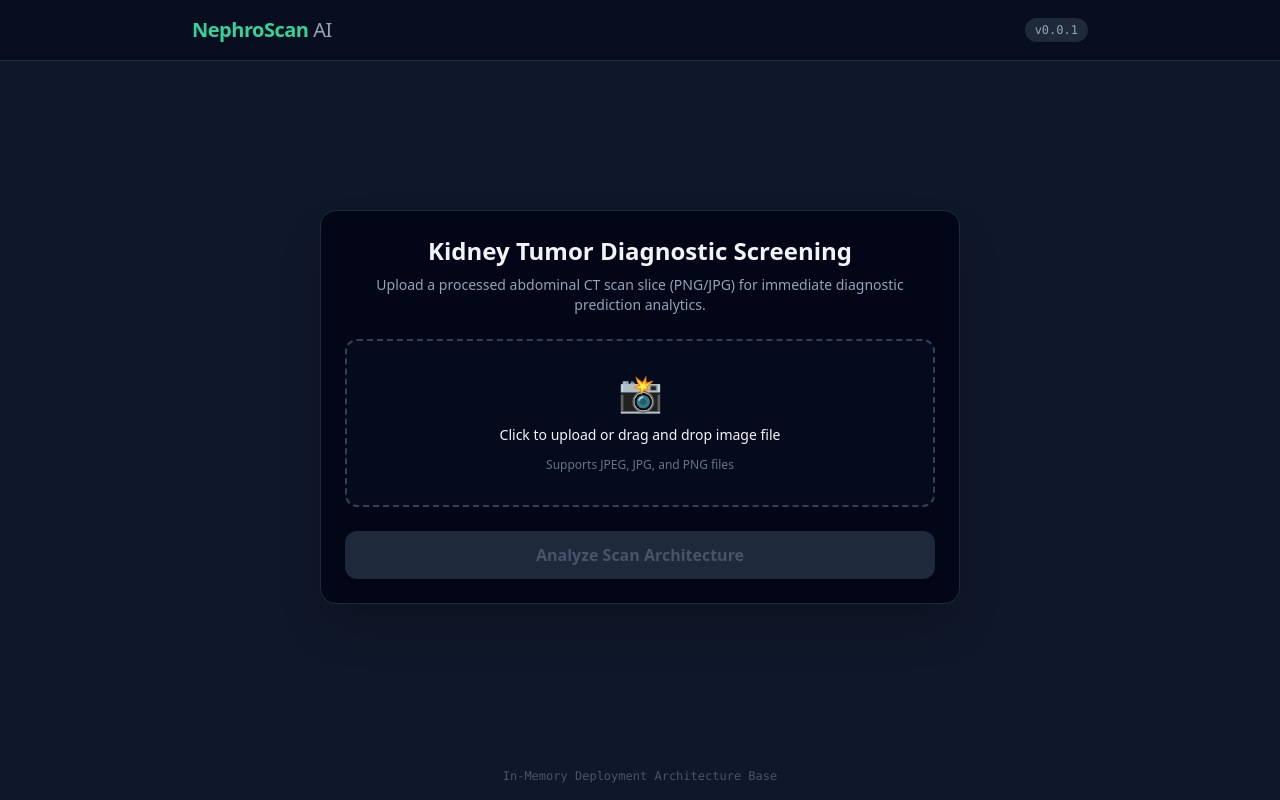
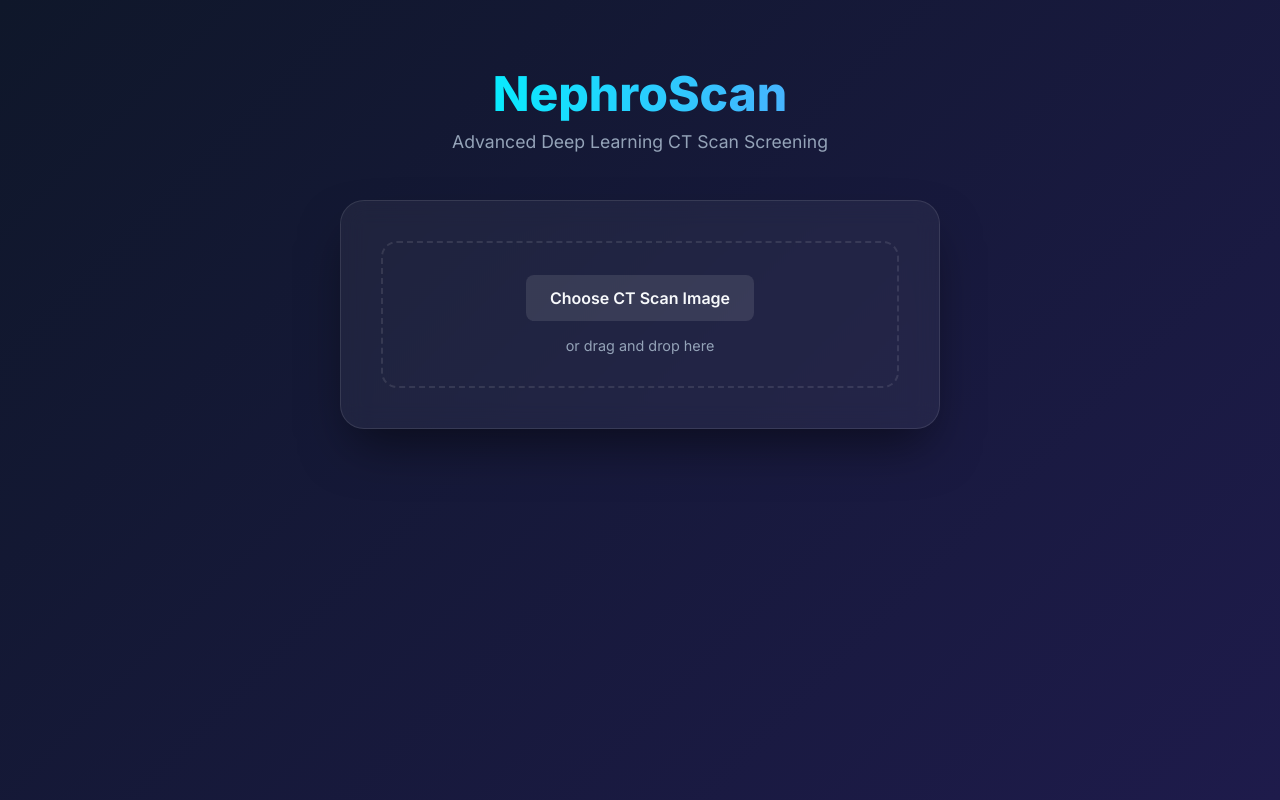
Before and after one commit to prathamd69/kidney-tumor-detection, a FastAPI app: page / in a window 1280 px wide. Run offline with FastAPI, Linux system fonts and the light colour scheme; parts of the project's set-up code (start-up, migrations or seed data) failed here and were passed over; some libraries are stand-ins or nearby versions.

Commit message:
made frontend using gemini

```diff
--- a/templates/index.html
+++ b/templates/index.html
@@ -3,146 +3,375 @@
 <head>
     <meta charset="UTF-8">
     <meta name="viewport" content="width=device-width, initial-scale=1.0">
-    <title>Kidney Tumor Detection Platform</title>
-    <script src="https://cdn.tailwindcss.com"></script>
+    <title>Kidney Tumor Detection API</title>
+    <link href="https://fonts.googleapis.com/css2?family=Inter:wght@300;400;600;800&display=swap" rel="stylesheet">
+    <style>
+        :root {
+            --primary: #00f2fe;
+            --secondary: #4facfe;
+            --dark: #0f172a;
+            --card-bg: rgba(255, 255, 255, 0.05);
+            --border: rgba(255, 255, 255, 0.1);
+            --text-main: #f8fafc;
+            --text-muted: #94a3b8;
+            --danger: #ef4444;
+            --success: #10b981;
+        }
+
+        * {
+            margin: 0;
+            padding: 0;
+            box-sizing: border-box;
+            font-family: 'Inter', sans-serif;
+        }
+
+        body {
+            background: linear-gradient(135deg, #0f172a 0%, #1e1b4b 100%);
+            color: var(--text-main);
+            min-height: 100vh;
+            display: flex;
+            flex-direction: column;
+            align-items: center;
+            padding: 2rem;
+        }
+
+        header {
+            text-align: center;
+            margin-bottom: 3rem;
+            margin-top: 2rem;
+        }
+
+        h1 {
+            font-size: 3rem;
+            font-weight: 800;
+            background: linear-gradient(to right, var(--primary), var(--secondary));
+            -webkit-background-clip: text;
+            -webkit-text-fill-color: transparent;
+            margin-bottom: 0.5rem;
+        }
+
+        p.subtitle {
+            color: var(--text-muted);
+            font-size: 1.1rem;
+        }
+
+        .container {
+            width: 100%;
+            max-width: 600px;
+            background: var(--card-bg);
+            backdrop-filter: blur(12px);
+            border: 1px solid var(--border);
+            border-radius: 24px;
+            padding: 2.5rem;
+            box-shadow: 0 25px 50px -12px rgba(0, 0, 0, 0.5);
+        }
+
+        .upload-section {
+            border: 2px dashed var(--border);
+            border-radius: 16px;
+            padding: 2rem;
+            text-align: center;
+            transition: all 0.3s ease;
+            position: relative;
+        }
+
+        .upload-section:hover {
+            border-color: var(--secondary);
+            background: rgba(79, 172, 254, 0.05);
+        }
+
+        #imageInput {
+            display: none;
+        }
+
+        .upload-btn {
+            background: rgba(255, 255, 255, 0.1);
+            color: var(--text-main);
+            padding: 0.8rem 1.5rem;
+            border-radius: 8px;
+            cursor: pointer;
+            font-weight: 600;
+            transition: all 0.2s ease;
+            display: inline-block;
+            margin-bottom: 1rem;
+        }
+
+        .upload-btn:hover {
+            background: rgba(255, 255, 255, 0.2);
+        }
+
+        #imagePreview {
+            max-width: 100%;
+            border-radius: 12px;
+            margin-top: 1rem;
+            display: none;
+            box-shadow: 0 10px 15px -3px rgba(0, 0, 0, 0.3);
+        }
+
+        .action-btn {
+            width: 100%;
+            padding: 1rem;
+            border: none;
+            border-radius: 12px;
+            font-size: 1.1rem;
+            font-weight: 600;
+            cursor: pointer;
+            margin-top: 1.5rem;
+            transition: transform 0.2s ease, opacity 0.2s ease;
+            display: none;
+        }
+
+        .action-btn:active {
+            transform: scale(0.98);
+        }
+
+        .btn-primary {
+            background: linear-gradient(to right, var(--primary), var(--secondary));
+            color: #000;
+        }
+
+        .btn-warning {
+            background: linear-gradient(to right, #f59e0b, #ef4444);
+            color: #fff;
+        }
+
+        .btn-primary:hover, .btn-warning:hover {
+            opacity: 0.9;
+        }
+
+        .results-container {
+            margin-top: 2rem;
+            display: none;
+        }
+
+        .result-card {
+            background: rgba(0, 0, 0, 0.2);
+            border-radius: 12px;
+            padding: 1.5rem;
+            margin-bottom: 1rem;
+            border-left: 4px solid var(--secondary);
+            animation: fadeIn 0.5s ease;
+        }
+
+        .result-card.danger { border-left-color: var(--danger); }
+        .result-card.success { border-left-color: var(--success); }
+
+        .result-label {
+            font-size: 0.9rem;
+            color: var(--text-muted);
+            text-transform: uppercase;
+            letter-spacing: 1px;
+            margin-bottom: 0.5rem;
+        }
+
+        .result-value {
+            font-size: 1.5rem;
+            font-weight: 800;
+        }
+
+        .description {
+            margin-top: 0.8rem;
+            font-size: 0.95rem;
+            line-height: 1.5;
+            color: #cbd5e1;
+        }
+
+        /* Loading Spinner */
+        .loader {
+            border: 3px solid rgba(255,255,255,0.1);
+            border-radius: 50%;
+            border-top: 3px solid var(--primary);
+            width: 24px;
+            height: 24px;
+            animation: spin 1s linear infinite;
+            display: inline-block;
+            vertical-align: middle;
+            margin-right: 10px;
+            display: none;
+        }
+
+        @keyframes spin { 0% { transform: rotate(0deg); } 100% { transform: rotate(360deg); } }
+        @keyframes fadeIn { from { opacity: 0; transform: translateY(10px); } to { opacity: 1; transform: translateY(0); } }
+
+        .error-message {
+            color: var(--danger);
+            margin-top: 1rem;
+            text-align: center;
+            display: none;
+        }
+    </style>
 </head>
-<body class="bg-slate-900 text-slate-100 min-h-screen flex flex-col justify-between">
+<body>
 
-    <header class="border-b border-slate-800 bg-slate-950/50 backdrop-blur p-4">
-        <div class="max-w-4xl mx-auto flex justify-between items-center">
-            <h1 class="text-xl font-bold tracking-tight text-emerald-400">NephroScan <span class="text-slate-400 font-normal">AI</span></h1>
-            <span class="text-xs bg-slate-800 text-slate-400 px-2.5 py-1 rounded-full font-mono">v0.0.1</span>
-        </div>
+    <header>
+        <h1>NephroScan</h1>
+        <p class="subtitle">Advanced Deep Learning CT Scan Screening</p>
     </header>
 
-    <main class="flex-grow max-w-2xl w-full mx-auto p-4 flex flex-col justify-center">
-        <div class="bg-slate-950 border border-slate-800 rounded-2xl p-6 shadow-2xl space-y-6">
+    <div class="container">
+        <div class="upload-section" id="dropZone">
+            <label for="imageInput" class="upload-btn">Choose CT Scan Image</label>
+            <input type="file" id="imageInput" accept=".jpg, .jpeg, .png">
+            <p style="color: var(--text-muted); font-size: 0.9rem;">or drag and drop here</p>
+            <img id="imagePreview" alt="CT Scan Preview">
+        </div>
 
-            <div class="text-center space-y-2">
-                <h2 class="text-2xl font-bold">Kidney Tumor Diagnostic Screening</h2>
-                <p class="text-sm text-slate-400">Upload a processed abdominal CT scan slice (PNG/JPG) for immediate diagnostic prediction analytics.</p>
+        <button id="scanBtn" class="action-btn btn-primary">
+            <span class="loader" id="scanLoader"></span>
+            <span id="scanText">Run Initial Screening</span>
+        </button>
+
+        <div id="errorMessage" class="error-message"></div>
+
+        <div id="resultsWrapper" class="results-container">
+            <!-- Binary Result Card -->
+            <div id="binaryCard" class="result-card">
+                <div class="result-label">Initial Screening Result</div>
+                <div id="binaryPrediction" class="result-value">--</div>
+                <div class="description" id="binaryConfidence">Confidence: --%</div>
             </div>
 
-            <div id="drop-zone" class="border-2 border-dashed border-slate-700 hover:border-emerald-500/50 rounded-xl p-8 text-center cursor-pointer transition bg-slate-900/30 group">
-                <input type="file" id="file-input" class="hidden" accept=".png,.jpg,.jpeg">
-                <div class="space-y-3" id="upload-prompt">
-                    <div class="text-4xl text-slate-500 group-hover:text-emerald-400 transition">📸</div>
-                    <p class="text-sm font-medium">Click to upload or drag and drop image file</p>
-                    <p class="text-xs text-slate-500">Supports JPEG, JPG, and PNG files</p>
-                </div>
-                <img id="image-preview" class="hidden max-h-64 mx-auto rounded-lg border border-slate-700 shadow-md">
-            </div>
-
-            <button id="analyze-btn" disabled class="w-full bg-emerald-600 hover:bg-emerald-500 disabled:bg-slate-800 disabled:text-slate-600 text-white font-semibold py-3 px-4 rounded-xl transition shadow-lg shadow-emerald-900/20 disabled:shadow-none flex justify-center items-center space-x-2">
-                <span>Analyze Scan Architecture</span>
+            <button id="detailedBtn" class="action-btn btn-warning">
+                <span class="loader" id="detailedLoader"></span>
+                <span id="detailedText">Request Detailed Diagnosis</span>
             </button>
 
-            <div id="results-card" class="hidden border rounded-xl p-5 bg-slate-900/50 space-y-4">
-                <div class="flex justify-between items-center">
-                    <span class="text-sm font-medium text-slate-400">Diagnostic Verdict:</span>
-                    <span id="verdict-badge" class="px-3 py-1 text-xs font-bold uppercase rounded-md"></span>
-                </div>
-                <div class="space-y-1.5">
-                    <div class="flex justify-between text-xs text-slate-400">
-                        <span>Prediction Certainty Profile:</span>
-                        <span id="confidence-text" class="font-mono font-bold">0%</span>
-                    </div>
-                    <div class="w-full bg-slate-800 rounded-full h-2">
-                        <div id="confidence-bar" class="h-2 rounded-full transition-all duration-500" style="width: 0%"></div>
-                    </div>
-                </div>
+            <!-- Detailed Result Card -->
+            <div id="detailedCard" class="result-card" style="display: none; margin-top: 1.5rem;">
+                <div class="result-label">Detailed Analysis</div>
+                <div id="multiPrediction" class="result-value">--</div>
+                <div class="description" id="multiDescription">--</div>
+                <div class="confidence" id="multiConfidence">Confidence: --%</div>
             </div>
-
         </div>
-    </main>
-
-    <footer class="text-center p-4 text-xs text-slate-600 font-mono">
-        In-Memory Deployment Architecture Base
-    </footer>
+    </div>
 
     <script>
-        const fileInput = document.getElementById('file-input');
-        const dropZone = document.getElementById('drop-zone');
-        const analyzeBtn = document.getElementById('analyze-btn');
-        const uploadPrompt = document.getElementById('upload-prompt');
-        const imagePreview = document.getElementById('image-preview');
-        const resultsCard = document.getElementById('results-card');
-        const verdictBadge = document.getElementById('verdict-badge');
-        const confidenceText = document.getElementById('confidence-text');
-        const confidenceBar = document.getElementById('confidence-bar');
+        const imageInput = document.getElementById('imageInput');
+        const imagePreview = document.getElementById('imagePreview');
+        const scanBtn = document.getElementById('scanBtn');
+        const detailedBtn = document.getElementById('detailedBtn');
+        const resultsWrapper = document.getElementById('resultsWrapper');
+        const binaryCard = document.getElementById('binaryCard');
+        const detailedCard = document.getElementById('detailedCard');
+        const errorMessage = document.getElementById('errorMessage');
 
-        let selectedFile = null;
+        let currentFile = null;
 
-        // Route clicks into hidden file input fields
-        dropZone.addEventListener('click', () => fileInput.click());
+        // 1. Handle File Upload & Preview
+        imageInput.addEventListener('change', function(e) {
+            const file = e.target.files[0];
+            if (file) {
+                currentFile = file;
+                const reader = new FileReader();
+                reader.onload = function(e) {
+                    imagePreview.src = e.target.result;
+                    imagePreview.style.display = 'block';
+                    scanBtn.style.display = 'block';
 
-        fileInput.addEventListener('change', (e) => {
-            if(e.target.files.length) handleFileSelection(e.target.files[0]);
+                    // Reset UI on new image upload
+                    resultsWrapper.style.display = 'none';
+                    detailedCard.style.display = 'none';
+                    detailedBtn.style.display = 'none';
+                    errorMessage.style.display = 'none';
+                }
+                reader.readAsDataURL(file);
+            }
         });
 
-        // Simple Drag and Drop Event Listeners
-        dropZone.addEventListener('dragover', (e) => { e.preventDefault(); dropZone.classList.add('border-emerald-500'); });
-        dropZone.addEventListener('dragleave', () => dropZone.classList.remove('border-emerald-500'));
-        dropZone.addEventListener('drop', (e) => {
-            e.preventDefault();
-            dropZone.classList.remove('border-emerald-500');
-            if(e.dataTransfer.files.length) handleFileSelection(e.dataTransfer.files[0]);
+        // 2. Handle Binary Prediction (Endpoint 1)
+        scanBtn.addEventListener('click', async () => {
+            if (!currentFile) return;
+
+            // UI Loading State
+            document.getElementById('scanLoader').style.display = 'inline-block';
+            document.getElementById('scanText').innerText = 'Processing...';
+            scanBtn.disabled = true;
+            errorMessage.style.display = 'none';
+
+            const formData = new FormData();
+            formData.append('file', currentFile);
+
+            try {
+                const response = await fetch('/predict/binary', {
+                    method: 'POST',
+                    body: formData
+                });
+
+                const data = await response.json();
+
+                if (!response.ok) throw new Error(data.detail || "Server error occurred.");
+
+                const result = data.binary_screening;
+                const isTumor = result.prediction === "Tumor";
+
+                // Update UI with results
+                document.getElementById('binaryPrediction').innerText = result.prediction;
+                document.getElementById('binaryPrediction').style.color = isTumor ? 'var(--danger)' : 'var(--success)';
+                document.getElementById('binaryConfidence').innerText = `Model Confidence: ${(result.confidence * 100).toFixed(1)}%`;
+
+                binaryCard.className = `result-card ${isTumor ? 'danger' : 'success'}`;
+                resultsWrapper.style.display = 'block';
+
+                // THE FIX: Always show the detailed button, but make the text context-aware
+                detailedBtn.style.display = 'block';
+                if (isTumor) {
+                    document.getElementById('detailedText').innerText = 'Request Detailed Tumor Analysis';
+                } else {
+                    document.getElementById('detailedText').innerText = 'Scan for Cysts or Stones';
+                }
+
+            } catch (error) {
+                errorMessage.innerText = error.message;
+                errorMessage.style.display = 'block';
+            } finally {
+                // Reset Loading State
+                document.getElementById('scanLoader').style.display = 'none';
+                document.getElementById('scanText').innerText = 'Run Initial Screening';
+                scanBtn.disabled = false;
+            }
         });
 
-        function handleFileSelection(file) {
-            selectedFile = file;
-            analyzeBtn.disabled = false;
-            resultsCard.classList.add('hidden');
+        // 3. Handle Detailed Prediction (Endpoint 2)
+        detailedBtn.addEventListener('click', async () => {
+            if (!currentFile) return;
 
-            // Handle instant frontend thumbnail previewing
-            const reader = new FileReader();
-            reader.onload = (e) => {
-                imagePreview.src = e.target.result;
-                imagePreview.classList.remove('hidden');
-                uploadPrompt.classList.add('hidden');
-            }
-            reader.readAsDataURL(file);
-        }
+            document.getElementById('detailedLoader').style.display = 'inline-block';
+            document.getElementById('detailedText').innerText = 'Analyzing sub-types...';
 
-        analyzeBtn.addEventListener('click', async () => {
-            if(!selectedFile) return;
-
-            // Update UI state to Processing Loader
-            analyzeBtn.disabled = true;
-            analyzeBtn.innerText = "Processing Matrix Signatures...";
-            resultsCard.classList.add('hidden');
+            detailedBtn.disabled = true;
+            errorMessage.style.display = 'none';
 
             const formData = new FormData();
-            formData.append("file", selectedFile);
+            formData.append('file', currentFile);
 
             try {
-                // Post image array bytes to your backend FastAPI server route
-                const response = await fetch('/predict', { method: 'POST', body: formData });
+                const response = await fetch('/predict/detailed', {
+                    method: 'POST',
+                    body: formData
+                });
+
                 const data = await response.json();
 
-                if(!response.ok) throw new Error(data.detail || "Inference Engine Exception.");
+                if (!response.ok) throw new Error(data.detail || "Server error occurred.");
 
-                // Map analytics to output elements
-                const percent = (data.confidence * 100).toFixed(1) + '%';
-                confidenceText.innerText = percent;
-                confidenceBar.style.width = percent;
+                const details = data.detailed_diagnosis;
 
-                verdictBadge.innerText = data.prediction;
-                if(data.prediction === "Tumor") {
-                    verdictBadge.className = "px-3 py-1 text-xs font-bold uppercase rounded-md bg-rose-500/10 text-rose-400 border border-rose-500/20";
-                    confidenceBar.className = "h-2 rounded-full transition-all duration-500 bg-rose-500";
-                } else {
-                    verdictBadge.className = "px-3 py-1 text-xs font-bold uppercase rounded-md bg-emerald-500/10 text-emerald-400 border border-emerald-500/20";
-                    confidenceBar.className = "h-2 rounded-full transition-all duration-500 bg-emerald-500";
-                }
+                // Update Detailed UI
+                document.getElementById('multiPrediction').innerText = details.prediction;
+                document.getElementById('multiDescription').innerText = details.medical_description;
+                document.getElementById('multiConfidence').innerText = `Model Confidence: ${(details.confidence * 100).toFixed(1)}%`;
 
-                resultsCard.classList.remove('hidden');
+                detailedCard.style.display = 'block';
+                detailedBtn.style.display = 'none'; // Hide button after success
 
-            } catch (err) {
-                alert(`Error: ${err.message}`);
+            } catch (error) {
+                errorMessage.innerText = error.message;
+                errorMessage.style.display = 'block';
+                detailedBtn.disabled = false;
+                document.getElementById('detailedText').innerText = 'Request Detailed Diagnosis';
             } finally {
-                analyzeBtn.disabled = false;
-                analyzeBtn.innerText = "Analyze Scan Architecture";
+                document.getElementById('detailedLoader').style.display = 'none';
             }
         });
     </script>
```
